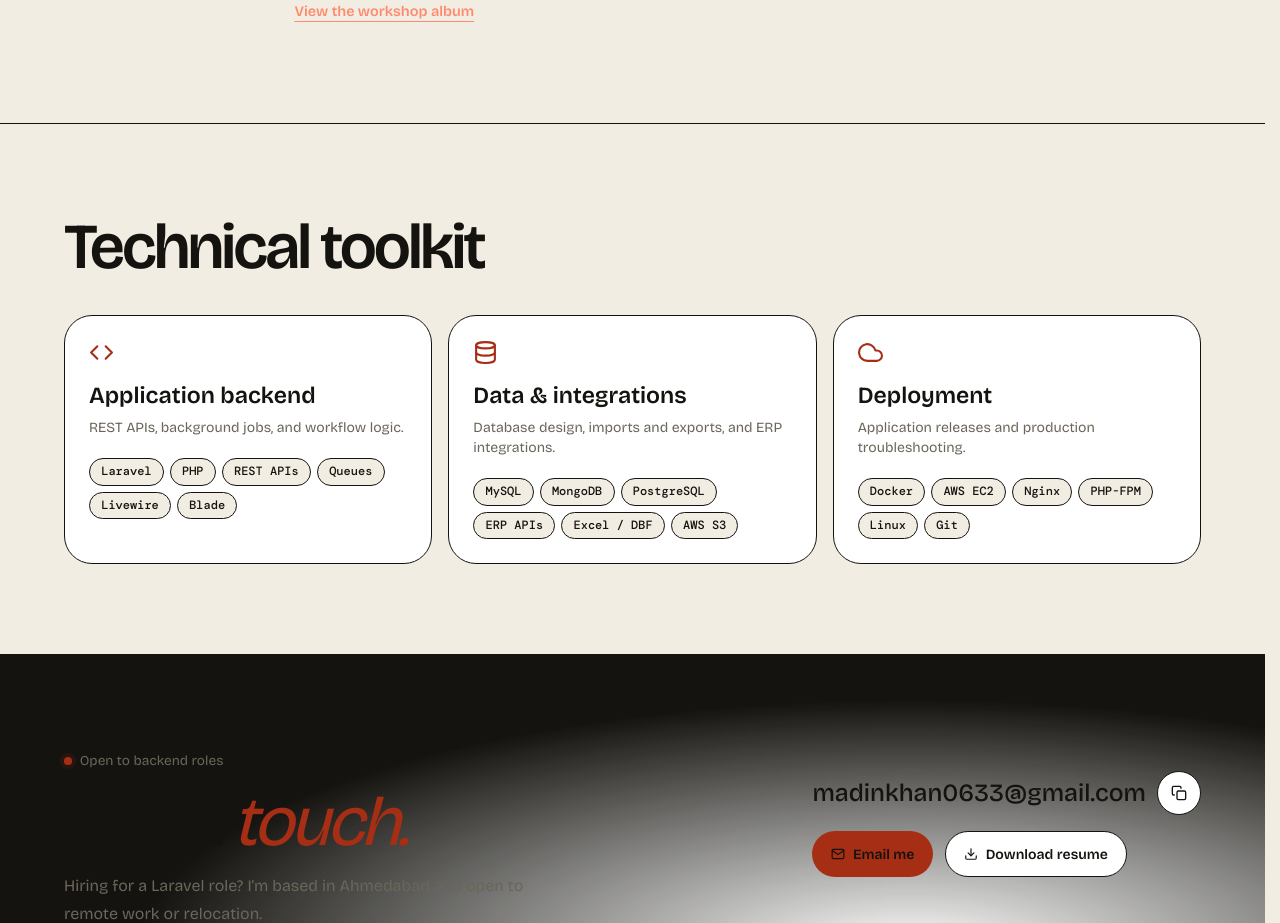
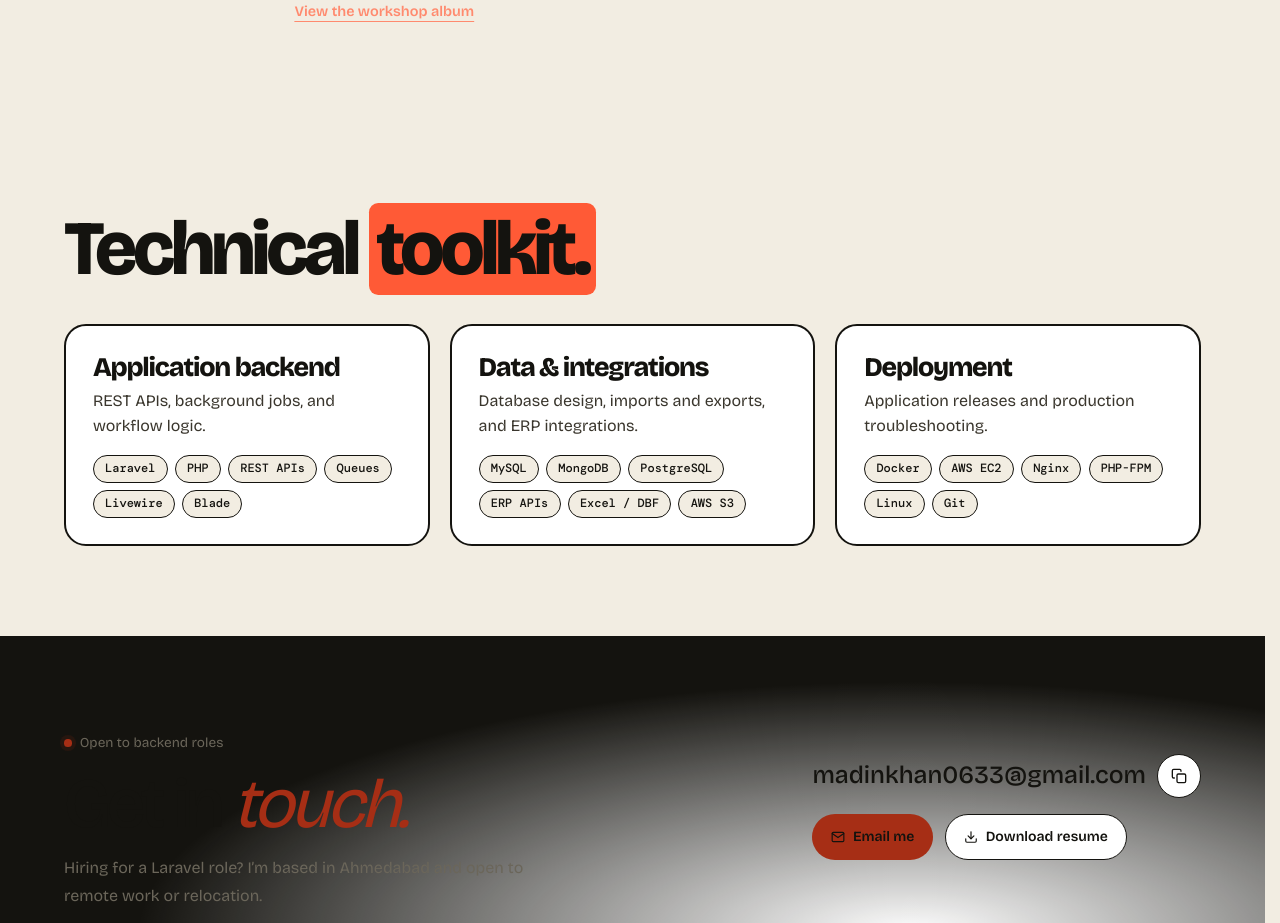
Before and after one commit to MadinBloch/Mysite, a React (Vite) app: page /about in a window 1280 px wide. Shown: the part 4240-5163 px from the top of the page. Built offline with nearby package versions, Linux system fonts and the light colour scheme.

Commit message:
Group the existing toolkit into three boarding pass cards

```diff
--- a/src/App.jsx
+++ b/src/App.jsx
@@ -87,6 +87,7 @@ function HomePage() {
       <About home />
       <StatBand />
       <Journey />
+      <Skills home />
       <Blogs />
     </>
   )
--- a/src/components/Skills.jsx
+++ b/src/components/Skills.jsx
@@ -1,49 +1,38 @@
-import { FiCloud, FiCode, FiDatabase } from 'react-icons/fi'
-import { SectionReveal, Stagger, StaggerItem } from './motion/SectionReveal'
+import { SectionReveal } from './motion/SectionReveal'
 
 const groups = [
   {
     title: 'Application backend',
     description: 'REST APIs, background jobs, and workflow logic.',
-    icon: FiCode,
     skills: ['Laravel', 'PHP', 'REST APIs', 'Queues', 'Livewire', 'Blade'],
   },
   {
     title: 'Data & integrations',
     description: 'Database design, imports and exports, and ERP integrations.',
-    icon: FiDatabase,
     skills: ['MySQL', 'MongoDB', 'PostgreSQL', 'ERP APIs', 'Excel / DBF', 'AWS S3'],
   },
   {
     title: 'Deployment',
     description: 'Application releases and production troubleshooting.',
-    icon: FiCloud,
     skills: ['Docker', 'AWS EC2', 'Nginx', 'PHP-FPM', 'Linux', 'Git'],
   },
 ]
 
-export default function Skills() {
+export default function Skills({ home = false }) {
   return (
-    <section id="skills" className="section-shell" aria-labelledby="skills-title">
-      <div className="portfolio-shell">
-        <SectionReveal className="mb-7 sm:mb-9">
-          <h2 id="skills-title" className="section-heading">Technical toolkit</h2>
-        </SectionReveal>
-
-        <Stagger className="grid gap-4 md:grid-cols-3">
-          {groups.map(({ title, description, icon: Icon, skills }) => (
-            <StaggerItem key={title}>
-              <article className="portfolio-panel h-full p-5 sm:p-6">
-                <Icon size={25} className="text-accent" aria-hidden="true" />
-                <h3 className="mt-4 font-display text-[1.45rem] font-semibold leading-tight">{title}</h3>
-                <p className="portfolio-copy mb-5 mt-2 text-sm">{description}</p>
-                <ul className="flex flex-wrap gap-1.5">
-                  {skills.map((skill) => <li key={skill} className="tag">{skill}</li>)}
-                </ul>
-              </article>
-            </StaggerItem>
-          ))}
-        </Stagger>
+    <section id={home ? 'tech-stack' : 'skills'} className="bp-shell bp-section tool-section" aria-labelledby="skills-title">
+      {home && <p className="bp-kicker">04 · Tools</p>}
+      <h2 className="bp-section-title" id="skills-title">
+        {home ? <>Tools I <mark className="hl">reach for.</mark></> : <>Technical <mark className="hl">toolkit.</mark></>}
+      </h2>
+      <div className="tool-grid">
+        {groups.map(({ title, description, skills }) => (
+          <SectionReveal className="tool-card" key={title}>
+            <h3>{title}</h3>
+            <p>{description}</p>
+            <ul className="bp-chips">{skills.map(skill => <li key={skill}>{skill}</li>)}</ul>
+          </SectionReveal>
+        ))}
       </div>
     </section>
   )
--- a/src/portfolio.css
+++ b/src/portfolio.css
@@ -711,3 +711,8 @@
 .journey-stop.current p { color: var(--ink); }
 .journey-stop:hover h3 { text-decoration: underline; text-underline-offset: .16em; }
 @media (max-width: 699px) { .journey-route { display: none; } }
+
+.tool-grid { display: grid; grid-template-columns: repeat(auto-fit,minmax(min(100%,16.5rem),1fr)); gap: 1.25rem; }
+.tool-card { padding: clamp(20px,2.1vw,30px); border: var(--stroke); border-radius: 22px; background: var(--white); }
+.tool-card h3 { font: 800 clamp(1.5rem,2.1vw,1.8rem)/1.06 var(--display); letter-spacing: -.045em; }
+.tool-card p { margin: .5rem 0 1rem; color: var(--body); line-height: 1.55; }
```
